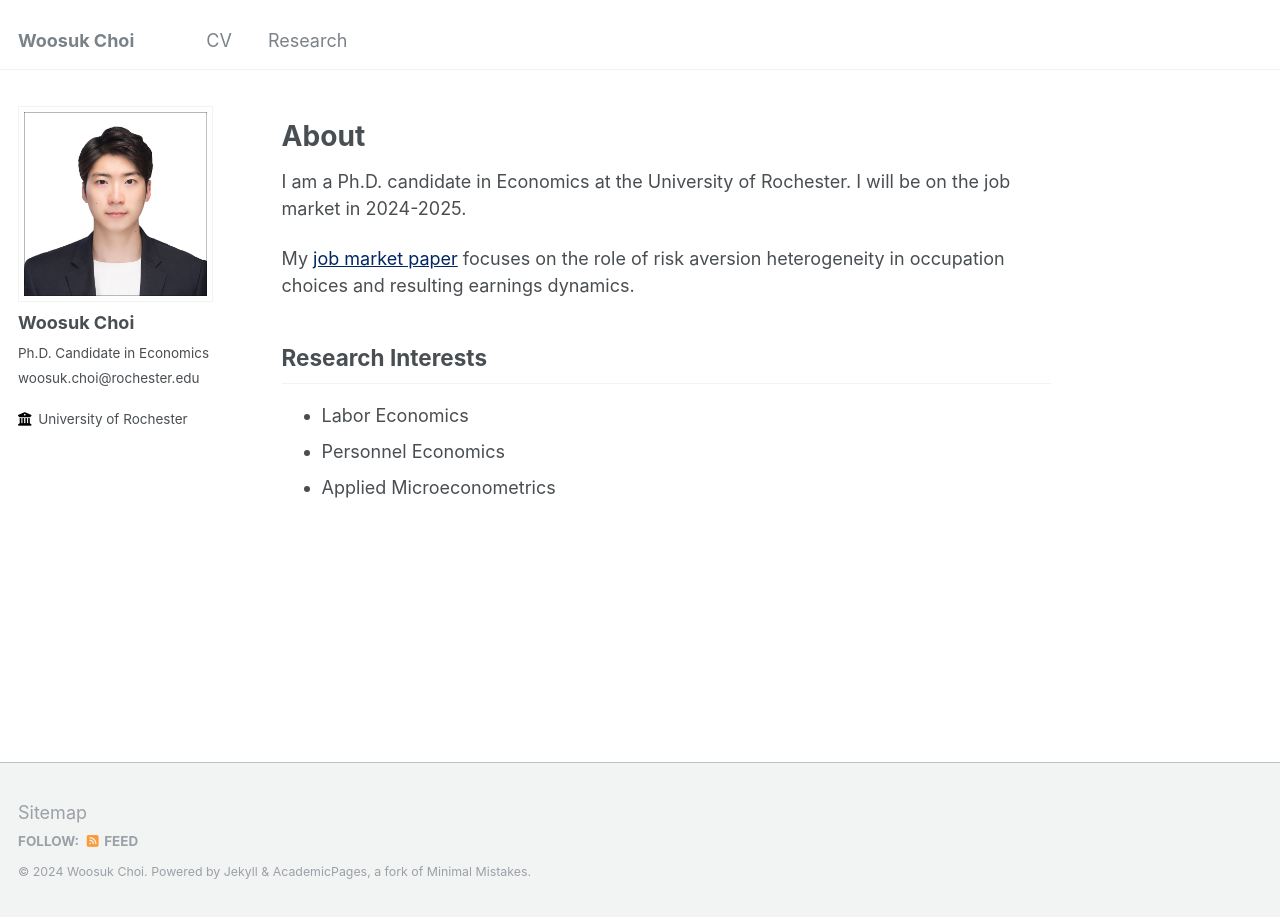
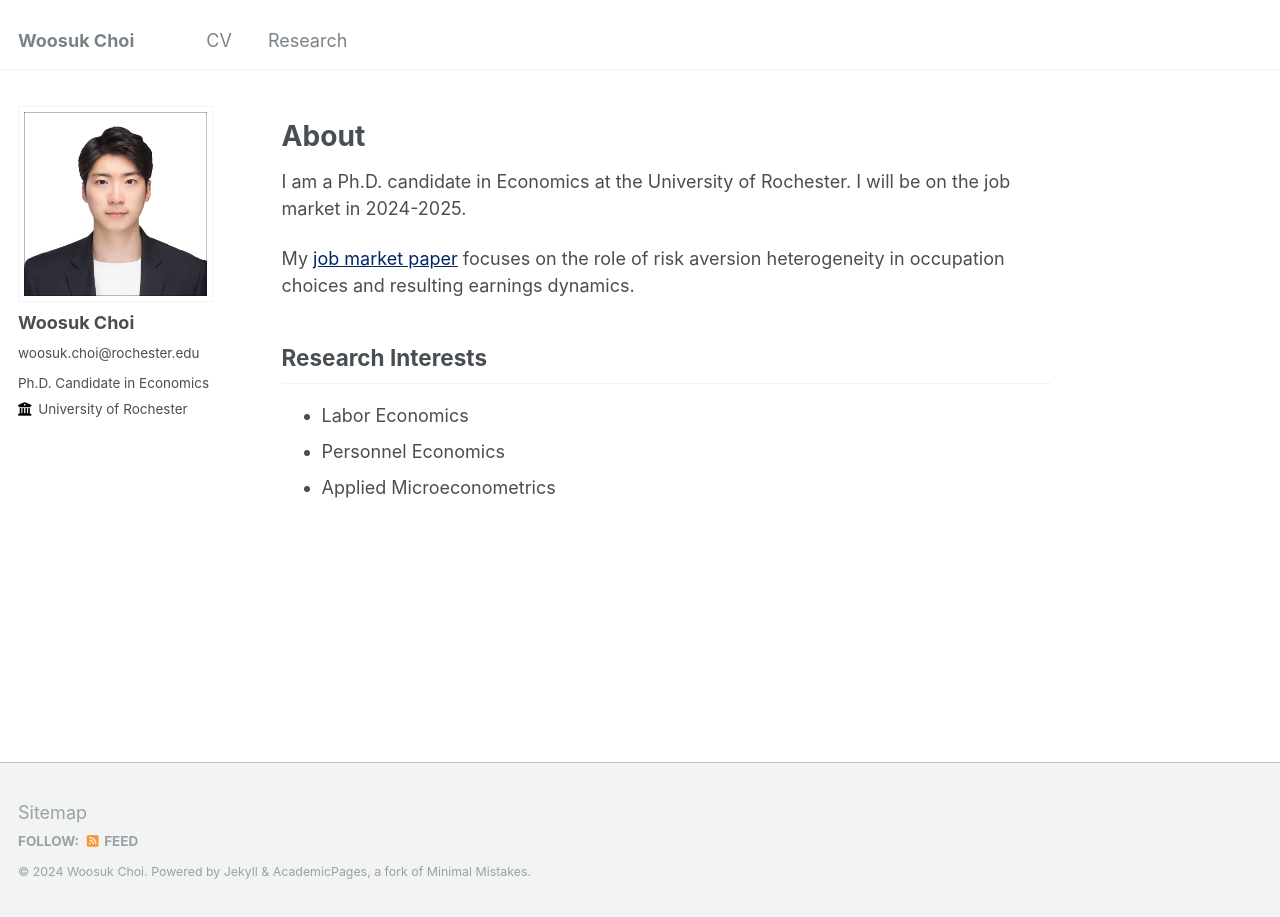
Before and after one commit to woosukchoi/old_page, a Jekyll site: the page built from _pages/about.md, in a window 1280 px wide. Built offline with Jekyll 4.4.1, drawn with Linux system fonts in a browser that asks for light colours.

Commit message:
Update author-profile.html

```diff
--- a/_includes/author-profile.html
+++ b/_includes/author-profile.html
@@ -16,9 +16,9 @@
 
   <div class="author__content">
     <h3 class="author__name">{{ author.name }}</h3>
+    {% if author.email %}<p class="author__pronouns">{{ author.email }}</p>{% endif %}
     {% if author.pronouns %}<p class="author__pronouns">{{ author.pronouns }}</p>{% endif %}
     {% if author.bio %}<p class="author__bio">{{ author.bio }}</p>{% endif %}
-    {% if author.email %}<p class="author__email">{{ author.email }}</p>{% endif %}
   </div>
 
   <div class="author__urls-wrapper">
```
